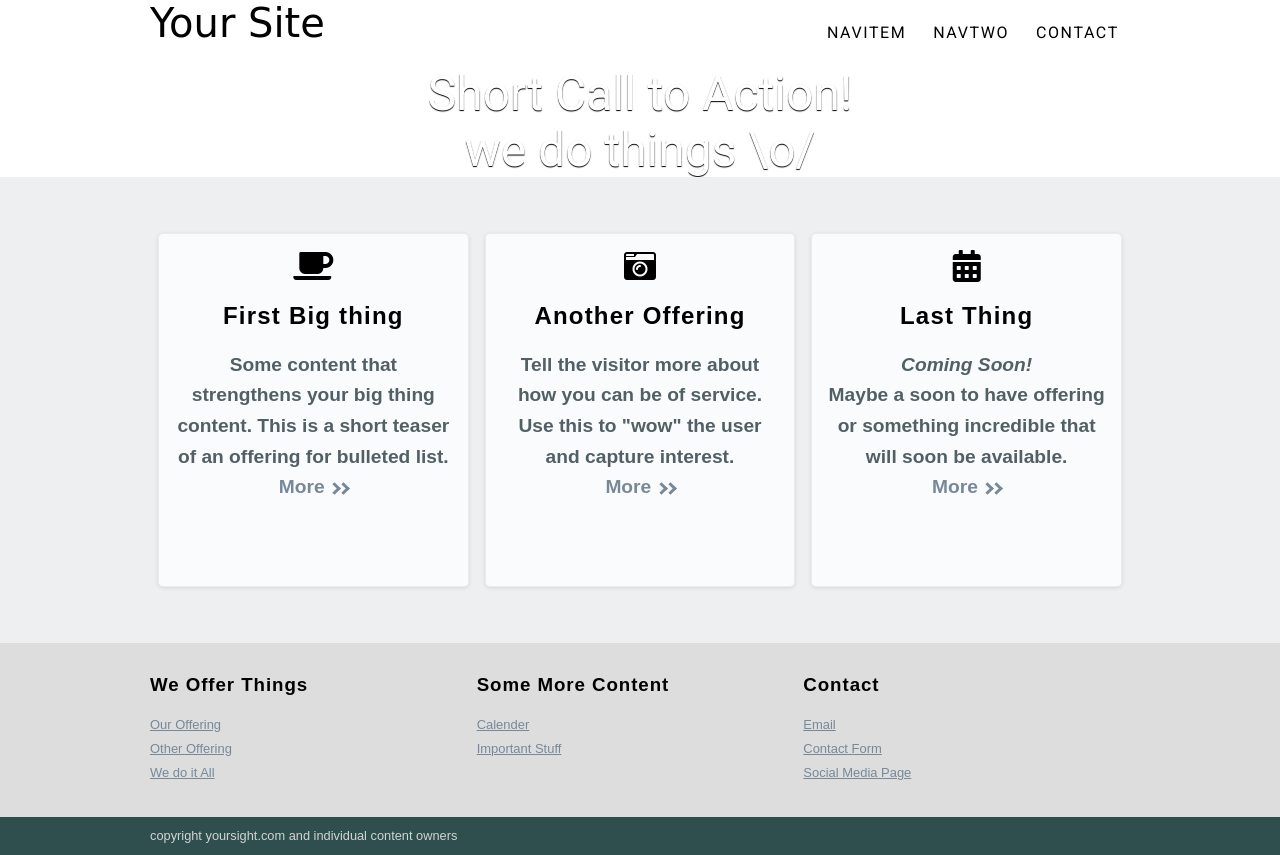
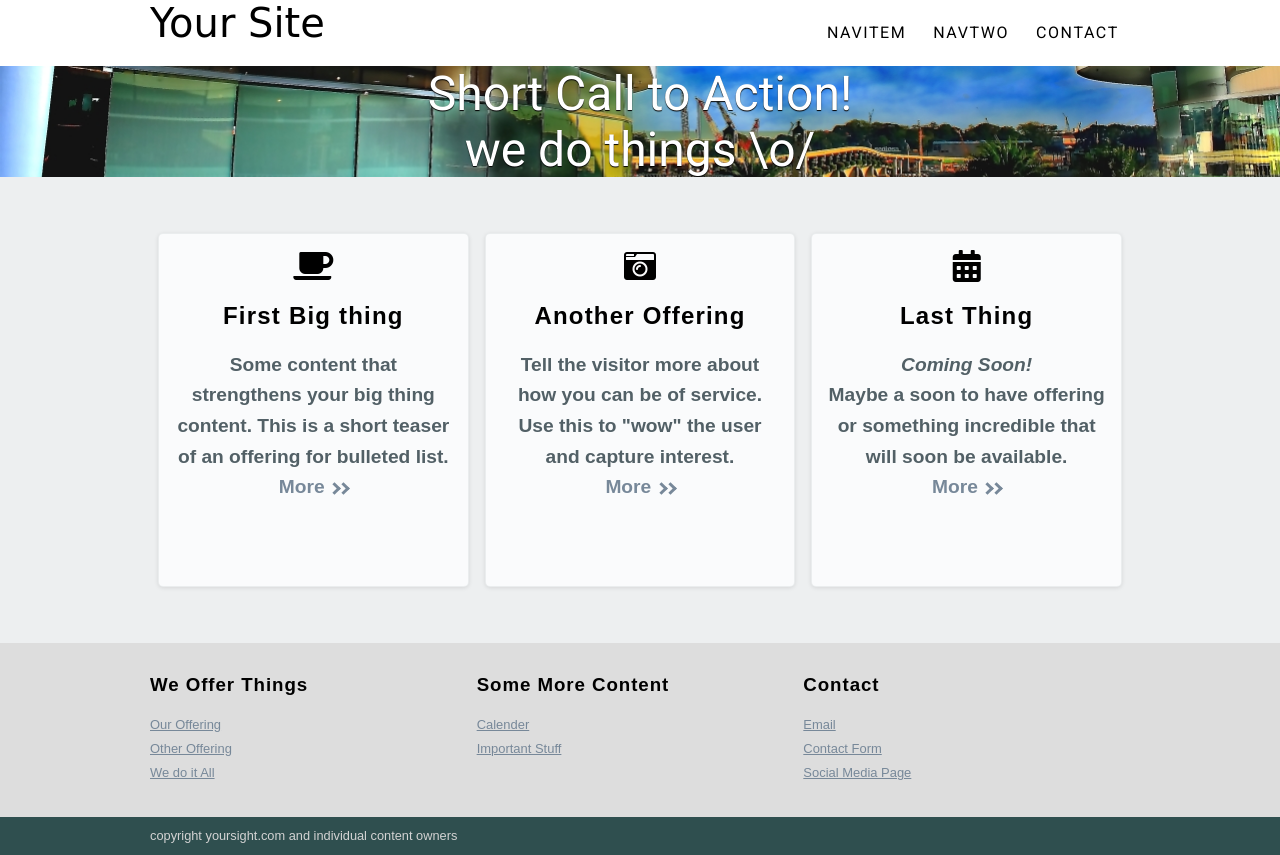
Before and after one commit to swysocki/templateorama, a plain HTML site: page index.html in a window 1280 px wide. Drawn offline with nearby package versions, Linux system fonts and the light colour scheme; a web font is replaced by a local one.

Commit message:
Absolute path for image
relative won't work unless the image is moved to the styles directory

```diff
--- a/styles/main.css
+++ b/styles/main.css
@@ -127,7 +127,7 @@ i.arrow {
  */
 
 .banner {
-    background: transparent url('static/images/banner_image.jpg') 0 80% no-repeat fixed;
+    background: transparent url('/templateorama/static/images/banner_image.jpg') 0 80% no-repeat fixed;
     text-align: center;
     background-size: cover;
     height: 200px;
```
